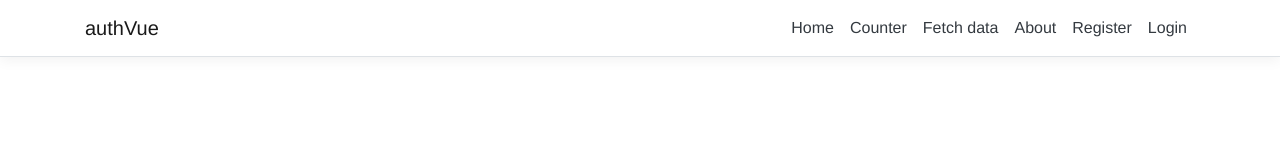
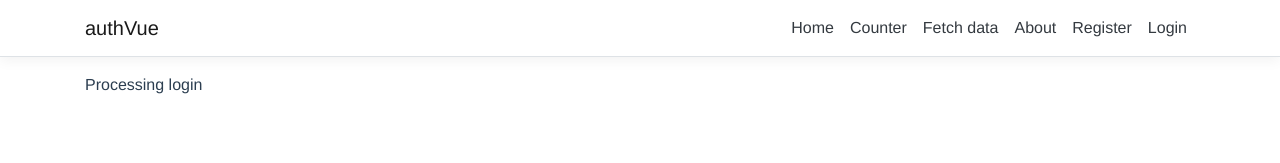
Before and after one commit to pkozak2/VueNetcoreIndividual, a Vue app in the folder ClientApp/: page /authentication/login/login in a window 1280 px wide. Shown: the top 163 px of the page. Built offline with nearby package versions, Linux system fonts and the light colour scheme; no server answers.

Commit message:
Login component, but not working still.
Redirect is fine.

```diff
--- a/ClientApp/src/components/LoginMenu.vue
+++ b/ClientApp/src/components/LoginMenu.vue
@@ -10,10 +10,16 @@
     </ul>
     <ul class="navbar-nav" v-if="!isAuthenticated">
       <li class="nav-item">
-        <a class="nav-link text-dark">Register</a>
+        <router-link
+          class="nav-link text-dark"
+          :to="{name: 'Login', params: {action: 'register'}}"
+        >Register</router-link>
       </li>
       <li class="nav-item">
-        <a class="nav-link text-dark">Login</a>
+        <router-link
+          class="nav-link text-dark"
+          :to="{name: 'Login', params: {action: 'login'}}"
+        >Login</router-link>
       </li>
     </ul>
   </div>
@@ -37,6 +43,7 @@ export default {
         authorizeService.isAuthenticated(),
         authorizeService.getUser()
       ]);
+      //debugger;
       this.isAuthenticated = isAuthenticated;
       this.userName = user && user.name;
     }
--- a/ClientApp/src/consts/ApiAuthorizationConstants.js
+++ b/ClientApp/src/consts/ApiAuthorizationConstants.js
@@ -22,19 +22,21 @@ export const LoginActions = {
 };
 
 const prefix = "/authentication";
+const login = "/login"
+const logout = "/logout"
 
 export const ApplicationPaths = {
   DefaultLoginRedirectPath: "/",
   ApiAuthorizationClientConfigurationUrl: `/_configuration/${ApplicationName}`,
   ApiAuthorizationPrefix: prefix,
-  Login: `${prefix}/${LoginActions.Login}`,
-  LoginFailed: `${prefix}/${LoginActions.LoginFailed}`,
-  LoginCallback: `${prefix}/${LoginActions.LoginCallback}`,
-  Register: `${prefix}/${LoginActions.Register}`,
-  Profile: `${prefix}/${LoginActions.Profile}`,
-  LogOut: `${prefix}/${LogoutActions.Logout}`,
-  LoggedOut: `${prefix}/${LogoutActions.LoggedOut}`,
-  LogOutCallback: `${prefix}/${LogoutActions.LogoutCallback}`,
+  Login: `${prefix}/${login}/${LoginActions.Login}`,
+  LoginFailed: `${prefix}/${login}/${LoginActions.LoginFailed}`,
+  LoginCallback: `${prefix}/${login}/${LoginActions.LoginCallback}`,
+  Register: `${prefix}/${login}/${LoginActions.Register}`,
+  Profile: `${prefix}/${login}/${LoginActions.Profile}`,
+  LogOut: `${prefix}/${logout}/${LogoutActions.Logout}`,
+  LoggedOut: `${prefix}/${logout}/${LogoutActions.LoggedOut}`,
+  LogOutCallback: `${prefix}/${logout}/${LogoutActions.LogoutCallback}`,
   IdentityRegisterPath: "/Identity/Account/Register",
   IdentityManagePath: "/Identity/Account/Manage"
 };
--- a/ClientApp/src/router/index.js
+++ b/ClientApp/src/router/index.js
@@ -31,9 +31,15 @@ const routes = [
     component: importView("About")
   },
   {
-    path: "/authorization/logout/:action",
+    path: "/authentication/logout/:action",
+    name: "Logout",
     props: true,
     component: importView("api-authorization/Logout"),
+  }, {
+    path: "/authentication/login/:action",
+    name: "Login",
+    props: true,
+    component: importView("api-authorization/Login"),
   }
 ];
 
--- /dev/null
+++ b/ClientApp/src/views/api-authorization/Login.vue
@@ -0,0 +1,131 @@
+<template>
+  <div>{{ message }}</div>
+</template>
+<script>
+import authService from "@/services/AuthorizeService";
+import { AuthenticationResultStatus } from "@/services/AuthorizeService";
+import {
+  LoginActions,
+  QueryParameterNames,
+  ApplicationPaths,
+  ReturnUrlType
+} from "@/consts/ApiAuthorizationConstants";
+export default {
+  name: "Login",
+  props: {
+    action: {
+      type: String
+    }
+  },
+  data() {
+    return {
+      message: ""
+    };
+  },
+  mounted() {
+    const action = this.action;
+    switch (action) {
+      case LoginActions.Login:
+        this.message = "Processing login";
+        this.login(this.getReturnUrl());
+        break;
+      case LoginActions.LoginCallback:
+        debugger;
+        this.message = "Processing login callback";
+        this.processLoginCallback();
+        break;
+      case LoginActions.LoginFailed:
+        var params = new URLSearchParams(window.location.search);
+        var error = params.get(QueryParameterNames.Message);
+        this.message = error;
+        break;
+      case LoginActions.Profile:
+        this.redirectToProfile();
+        break;
+      case LoginActions.Register:
+        this.redirectToRegister();
+        break;
+      default:
+        throw new Error(`Invalid action '${action}'`);
+    }
+  },
+  methods: {
+    async login(returnUrl) {
+      const state = { returnUrl };
+      const result = await authService.signIn(state);
+      switch (result.status) {
+        case AuthenticationResultStatus.Redirect:
+          break;
+        case AuthenticationResultStatus.Success:
+          await this.navigateToReturnUrl(returnUrl);
+          break;
+        case AuthenticationResultStatus.Fail:
+          this.message = result.message;
+
+          break;
+        default:
+          throw new Error(`Invalid status result ${result.status}.`);
+      }
+    },
+    async processLoginCallback() {
+      const url = window.location.href;
+      const result = await authService.completeSignIn(url);
+      switch (result.status) {
+        case AuthenticationResultStatus.Redirect:
+          // There should not be any redirects as the only time completeSignIn finishes
+          // is when we are doing a redirect sign in flow.
+          throw new Error("Should not redirect.");
+        case AuthenticationResultStatus.Success:
+          await this.navigateToReturnUrl(this.getReturnUrl(result.state));
+          break;
+        case AuthenticationResultStatus.Fail:
+          //this.setState({ message: result.message });
+          this.message = result.message;
+          break;
+        default:
+          throw new Error(
+            `Invalid authentication result status '${result.status}'.`
+          );
+      }
+    },
+    getReturnUrl(state) {
+      debugger;
+      const params = new URLSearchParams(window.location.search);
+      const fromQuery = params.get(ReturnUrlType);
+      if (fromQuery && !fromQuery.startsWith(`${window.location.origin}/`)) {
+        // This is an extra check to prevent open redirects.
+        throw new Error(
+          "Invalid return url. The return url needs to have the same origin as the current page."
+        );
+      }
+      return (
+        (state && state.returnUrl) ||
+        fromQuery ||
+        ApplicationPaths.DefaultLoginRedirectPath
+      );
+    },
+    redirectToRegister() {
+      this.redirectToApiAuthorizationPath(
+        `${ApplicationPaths.IdentityRegisterPath}?${
+          QueryParameterNames.ReturnUrl
+        }=${encodeURI(ApplicationPaths.Login)}`
+      );
+    },
+    redirectToProfile() {
+      this.redirectToApiAuthorizationPath(ApplicationPaths.IdentityManagePath);
+    },
+    redirectToApiAuthorizationPath(apiAuthorizationPath) {
+      const redirectUrl = `${window.location.origin}${apiAuthorizationPath}`;
+      // It's important that we do a replace here so that when the user hits the back arrow on the
+      // browser he gets sent back to where it was on the app instead of to an endpoint on this
+      // component.
+      window.location.replace(redirectUrl);
+    },
+    navigateToReturnUrl(returnUrl) {
+      // It's important that we do a replace here so that we remove the callback uri with the
+      // fragment containing the tokens from the browser history.
+      window.location.replace(returnUrl);
+    }
+  }
+};
+</script>
--- a/ClientApp/src/views/api-authorization/Logout.vue
+++ b/ClientApp/src/views/api-authorization/Logout.vue
@@ -1,9 +1,8 @@
 <template>
-  <div>{{message}} | {{action}}</div>
+  <div>{{ message }} | {{ action }}</div>
 </template>
 <script>
 import {
-  QueryParameterNames,
   LogoutActions,
   ApplicationPaths,
   ReturnUrlType
@@ -27,7 +26,8 @@ export default {
     debugger;
     switch (action) {
       case LogoutActions.Logout:
-        if (!!window.history.state.state.local) {
+        if (window.history.state.state.local) {
+          this.message = "Processing logout";
           this.logout(this.getReturnUrl());
         } else {
           // This prevents regular links to <app>/authentication/logout from triggering a logout
@@ -35,6 +35,7 @@ export default {
         }
         break;
       case LogoutActions.LogoutCallback:
+        this.message = "Processing logout callback";
         this.processLogoutCallback();
         break;
       case LogoutActions.LoggedOut:
```
Also changed, not shown: 2 other files (tests, documents, lock files or other folders).
